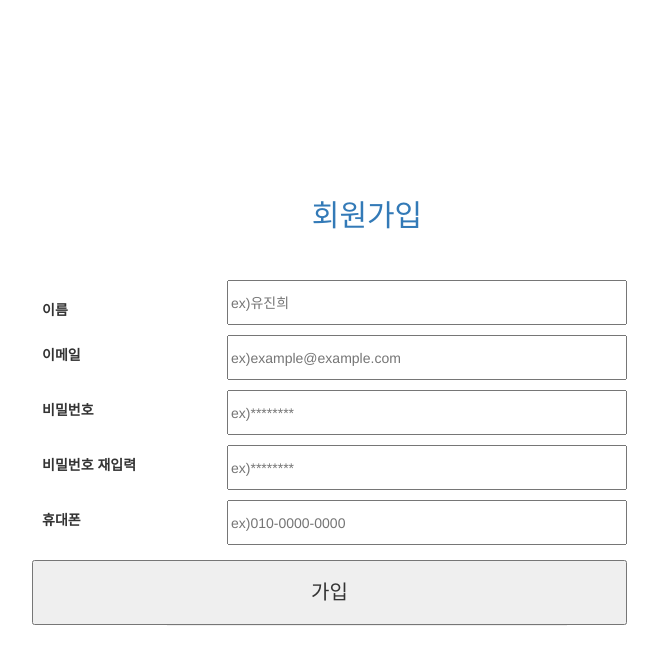
After one commit to yhujinhui/sharing, a PHP site: page /sign.php in a window 1280 px wide. The commit adds this page. Shown: the top 665 px of the page, without its empty margins (273-931 px from the left). Run offline with PHP 8.4, Linux system fonts and the light colour scheme; some libraries are stand-ins or nearby versions.

Commit message:
로그인&회원가입 구현, 파일분리

```diff
--- a/breadrabbit/cookbread.html
+++ b/breadrabbit/cookbread.html
@@ -2,7 +2,7 @@
     <head>
         <meta charset="UTF-8">
         <title>빵 굽기 화면</title>
-        <link href="cookbread.css" rel="stylesheet">
+        <link href="css/cookbread.css" rel="stylesheet">
     </head>
 
         <body>
--- /dev/null
+++ b/breadrabbit/css/sign.css
@@ -0,0 +1,59 @@
+#title{
+  text-decoration: none;
+  padding:100px;
+  font-size: 2rem;
+
+}
+ h2{
+  margin-top: 100px;
+  margin-bottom: 10px;
+}
+.fieldlabel{
+  float:left;
+  width:120px;
+  text-align:left;
+  margin-top: 20px;
+  padding-left:10px;
+}
+.formfield{
+  margin-top: 10px;
+}
+.btnfield{
+  margin-top:15px;
+  float:left;
+}
+.container{
+  border :1px ;
+  width:700px;
+}
+@media screen and (max-width: 767px) {
+input,hr{
+  width:450px;
+}
+h1{
+  font-size:25px;
+}
+
+  input{
+
+    height:45px;
+  }
+}
+
+@media screen and (min-width: 768px) {
+
+  input{
+      width:400px;
+      height:45px;
+  }
+  hr{
+      margin-top: 40px;
+      margin-bottom: 20px;
+  }
+  footer a{
+    text-decoration: none;
+  }
+  input:-webkit-autofill{
+  -webkit-box-shadow: 0 0 0 1000px white inset;
+  }
+}
--- /dev/null
+++ b/breadrabbit/js/sign.js
@@ -0,0 +1,40 @@
+function inputPhoneNumber(obj) {
+
+  var number = obj.value.replace(/[^0-9]/g, "");
+  var phone = "";
+
+  if(number.length < 4) {
+      return number;
+  } else if(number.length < 7) {
+      phone += number.substr(0, 3);
+      phone += "-";
+      phone += number.substr(3);
+  } else if(number.length < 11) {
+      phone += number.substr(0, 3);
+      phone += "-";
+      phone += number.substr(3, 3);
+      phone += "-";
+      phone += number.substr(6);
+  } else {
+      phone += number.substr(0, 3);
+      phone += "-";
+      phone += number.substr(3, 4);
+      phone += "-";
+      phone += number.substr(7);
+  }
+  obj.value = phone;
+}//전화번호 하이픈 처리
+
+function checkPw() {
+  pw1 = document.getElementById("input_password").value;
+  pw2 = document.getElementById("check_password").value;
+
+  if (pw1 != pw2) {
+    document.getElementById("passwordCheckText").innerHTML="패스워드가 일치하지 않습니다.";
+    return false;
+
+  }else {
+    document.getElementById("passwordCheckText").innerHTML="패스워드가 일치합니다.";
+    return true;
+  }
+}//패스워드 일치하는지 확인
--- /dev/null
+++ b/breadrabbit/sign.php
@@ -0,0 +1,58 @@
+
+<!DOCTYPE html>
+<html lang="ko">
+  <head>
+    <meta charset="utf-8">
+    <meta http-equiv="X-UA-Compatible" content="IE=edge">
+    <meta name="viewport" content="width=device-width, initial-scale=1">
+    <!-- 위 3개의 메타 태그는 *반드시* head 태그의 처음에 와야합니다; 어떤 다른 콘텐츠들은 반드시 이 태그들 *다음에* 와야 합니다 -->
+    <title></title>
+
+    <!-- 합쳐지고 최소화된 최신 CSS -->
+    <link rel="stylesheet" href="https://maxcdn.bootstrapcdn.com/bootstrap/3.3.2/css/bootstrap.min.css">
+
+    <!-- IE8 에서 HTML5 요소와 미디어 쿼리를 위한 HTML5 shim 와 Respond.js -->
+    <!-- WARNING: Respond.js 는 당신이 file:// 을 통해 페이지를 볼 때는 동작하지 않습니다. -->
+    <!--[if lt IE 9]>
+      <script src="https://oss.maxcdn.com/html5shiv/3.7.2/html5shiv.min.js"></script>
+      <script src="https://oss.maxcdn.com/respond/1.4.2/respond.min.js"></script>
+    <![endif]-->
+    <style>
+      @import url("css/sign.css");
+    </style>
+  </head>
+  <body class="text-center">
+    <div class="container">
+      <script src="js/sign.js"></script>
+      <header>
+        <a href="sign.php" id='title'><h2 style="margin-top:170px;">회원가입</h2></a>
+      </header>
+        <!-- onSubmit="return checkPw(this)" -->
+      <article>
+        <form name="check_form" method="post" action="sign_process.php" autocomplete='off' id="form" onSubmit="return checkPw()">
+          <div class="fieldlabel"><label for="input_name">이름</label></div>
+          <div class="formfield"><input type="text" name='name' placeholder="ex)유진희" id="input_name"
+          required></div>
+          <div class="fieldlabel"><label for="input_id">이메일</label></div>
+          <div class="formfield"><input type="email" name='id' placeholder="ex)example@example.com" id="input_id" required></div>
+
+          <div class="fieldlabel"><label for="input_password">비밀번호</label></div>
+          <div class="formfield"><input type="password" name='password' placeholder="ex)********" id="input_password" oninput="checkPw()" required></div>
+
+          <div class="fieldlabel"><label for="check_password">비밀번호 재입력</label></div>
+          <div class="formfield"><input type="password" name='check_password' placeholder="ex)********" id="check_password" oninput="checkPw()" required></div>
+          <div id="passwordCheckText"></div>
+          <div class="fieldlabel"><label for="input_tel">휴대폰</label></div>
+          <div class="formfield"><input type="tel" name='tel' placeholder="ex)010-0000-0000" id="input_tel" oninput="this.value = this.value.replace(/[^0-9.]/g, '').replace(/(\..*)\./g, '$1');" onKeyup="inputPhoneNumber(this);" maxlength="13"required></div>
+          <div class="btnfield"><input type="submit" value="가입" style="font-size:2rem; width:595px; height: 65px"></div>
+        </form>
+        <hr width="400px"color="gray" size="1">
+      </article>
+    </div>
+    <!-- jQuery (부트스트랩의 자바스크립트 플러그인을 위해 필요합니다) -->
+    <script src="https://ajax.googleapis.com/ajax/libs/jquery/1.11.2/jquery.min.js"></script>
+    <!-- 모든 컴파일된 플러그인을 포함합니다 (아래), 원하지 않는다면 필요한 각각의 파일을 포함하세요 -->
+   <!-- 합쳐지고 최소화된 최신 자바스크립트 -->
+  <script src="https://maxcdn.bootstrapcdn.com/bootstrap/3.3.2/js/bootstrap.min.js"></script>
+  </body>
+</html>
--- a/breadrabbit/store.php
+++ b/breadrabbit/store.php
@@ -12,7 +12,7 @@
   </head>
   <body>
     <?php
-    require_once("urls/header.html");
+    require_once("lib/header.html");
     ?>
      <main>
          <div id="storeback"> <img src="images/store.png" width="1540px" height="690px"></div>
--- a/breadrabbit/write.php
+++ b/breadrabbit/write.php
@@ -15,7 +15,7 @@
 </head>
 <body>
 	<?php
-	    require_once("urls/header.html");
+	    require_once("lib/header.html");
 	?>
 	<article>
 		<form action="write_process.php" method="post">
```
Also changed, not shown: breadrabbit/cookbread.css (deleted, +0 -21 lines), breadrabbit/css/cookbread.css (added, +21 -0 lines), breadrabbit/css/login.css (added, +55 -0 lines), breadrabbit/css/wiseSaying.css (+15 -1 lines), breadrabbit/login.html (added, +52 -0 lines), breadrabbit/login_process.php (added, +50 -0 lines), breadrabbit/sign_process.php (added, +44 -0 lines), breadrabbit/wiseSaying.css (deleted, +0 -21 lines), breadrabbit/lib/header.html (renamed from breadrabbit/urls/header.html).
